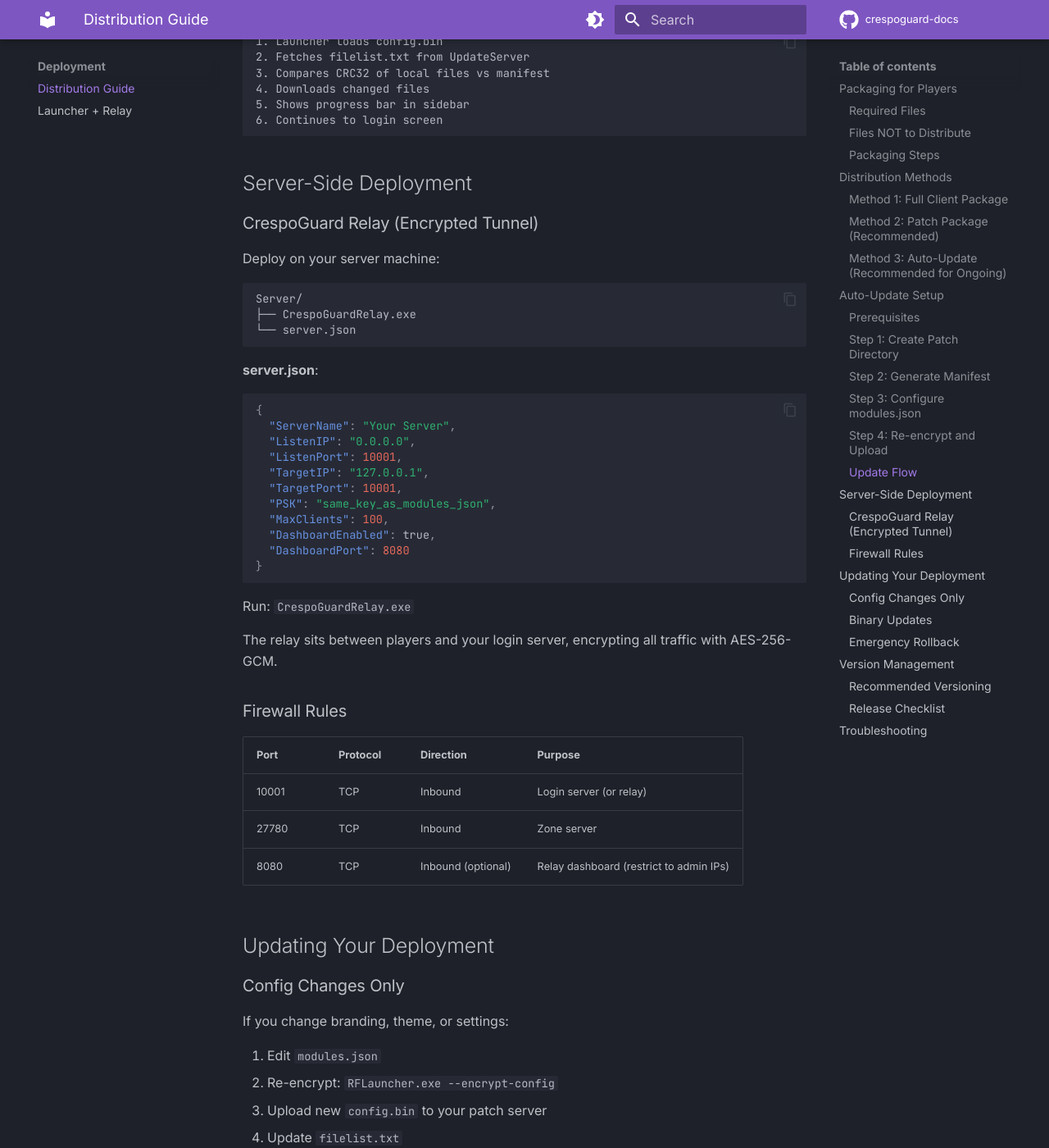
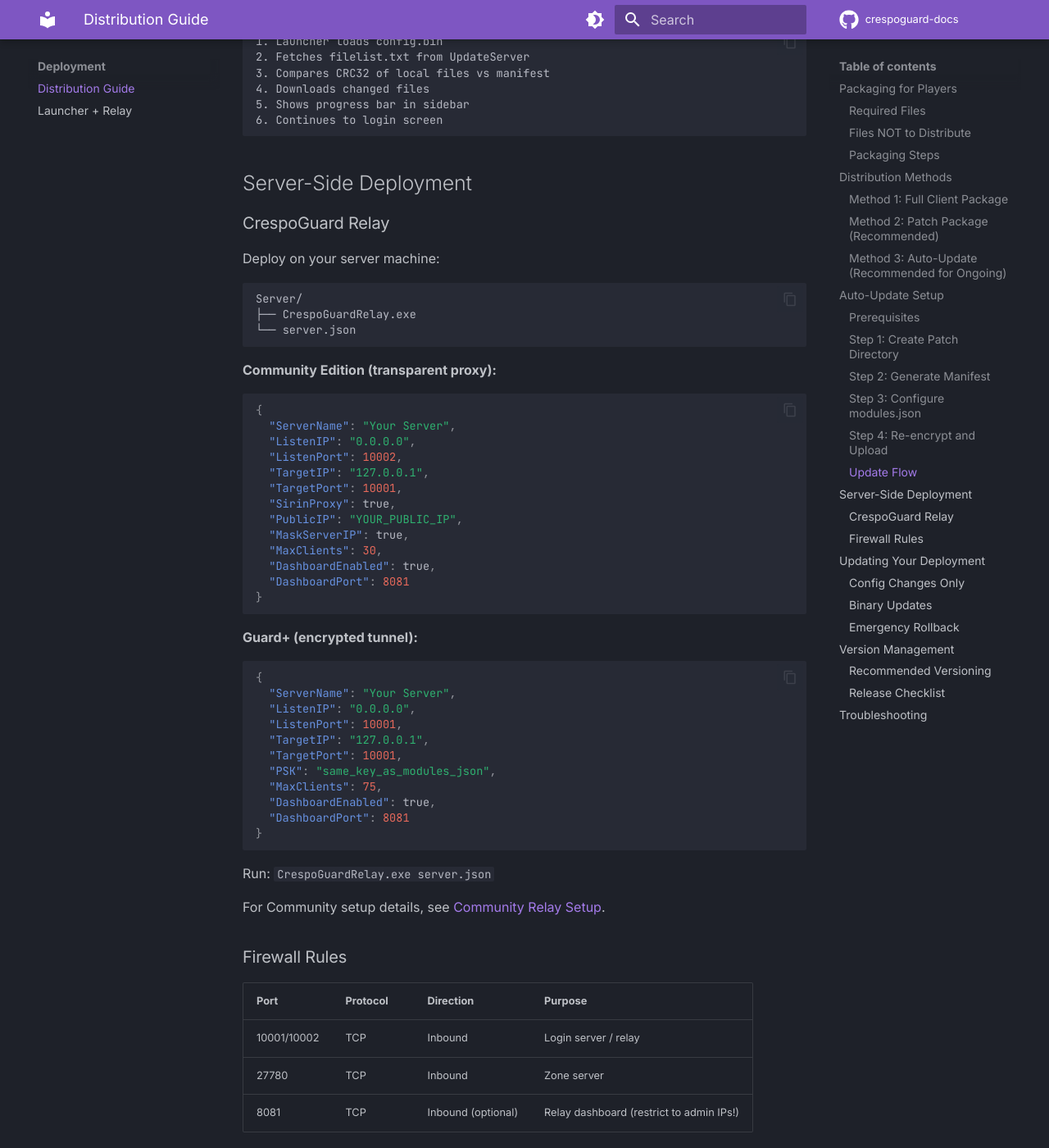
Before and after one commit to CrespoCyberConsultingLLC/crespoguard-docs, an MkDocs documentation site: the page built from docs/DEPLOYMENT.md, in a window 1280 px wide and 1400 px high, scrolled down 4022 px. Shown: the whole window at 82% size. Built offline with MkDocs 1.6.1 and Material for MkDocs 9.7.7, drawn with Linux system fonts in a browser that asks for light colours; comment, search, counter and statistics services are not loaded.

Commit message:
docs: align all pages with Community edition transparent proxy model
- index.md: updated tier table, Layer 1 security description, Sirin FAQ,
  landing page links — Community uses transparent proxy, not encrypted tunnel
- SETUP.md: rewrote Connection Modes with 3 options (direct, Community relay,
  encrypted Guard+), added Sirin compatibility note
- DEPLOYMENT.md: server-side section shows both Community and Guard+ configs
- CONFIG_CREATION.md: SecureLogin marked as Guard+ only, Community users skip

Co-Authored-By: Claude Opus 4.6 (1M context) <noreply@anthropic.com>

````diff
--- a/docs/DEPLOYMENT.md
+++ b/docs/DEPLOYMENT.md
@@ -175,7 +175,7 @@ When a player launches:
 
 ## Server-Side Deployment
 
-### CrespoGuard Relay (Encrypted Tunnel)
+### CrespoGuard Relay
 
 Deploy on your server machine:
 
@@ -185,7 +185,24 @@ Server/
 └── server.json
 ```
 
-**server.json**:
+**Community Edition (transparent proxy):**
+```json
+{
+  "ServerName": "Your Server",
+  "ListenIP": "0.0.0.0",
+  "ListenPort": 10002,
+  "TargetIP": "127.0.0.1",
+  "TargetPort": 10001,
+  "SirinProxy": true,
+  "PublicIP": "YOUR_PUBLIC_IP",
+  "MaskServerIP": true,
+  "MaxClients": 30,
+  "DashboardEnabled": true,
+  "DashboardPort": 8081
+}
+```
+
+**Guard+ (encrypted tunnel):**
 ```json
 {
   "ServerName": "Your Server",
@@ -194,23 +211,23 @@ Server/
   "TargetIP": "127.0.0.1",
   "TargetPort": 10001,
   "PSK": "same_key_as_modules_json",
-  "MaxClients": 100,
+  "MaxClients": 75,
   "DashboardEnabled": true,
-  "DashboardPort": 8080
+  "DashboardPort": 8081
 }
 ```
 
-Run: `CrespoGuardRelay.exe`
+Run: `CrespoGuardRelay.exe server.json`
 
-The relay sits between players and your login server, encrypting all traffic with AES-256-GCM.
+For Community setup details, see [Community Relay Setup](COMMUNITY_RELAY.md).
 
 ### Firewall Rules
 
 | Port | Protocol | Direction | Purpose |
 |------|----------|-----------|---------|
-| 10001 | TCP | Inbound | Login server (or relay) |
+| 10001/10002 | TCP | Inbound | Login server / relay |
 | 27780 | TCP | Inbound | Zone server |
-| 8080 | TCP | Inbound (optional) | Relay dashboard (restrict to admin IPs) |
+| 8081 | TCP | Inbound (optional) | Relay dashboard (restrict to admin IPs!) |
 
 ## Updating Your Deployment
 
````
Also changed, not shown: docs/CONFIG_CREATION.md (+2 -2 lines), docs/SETUP.md (+20 -5 lines), docs/index.md (+10 -10 lines).
